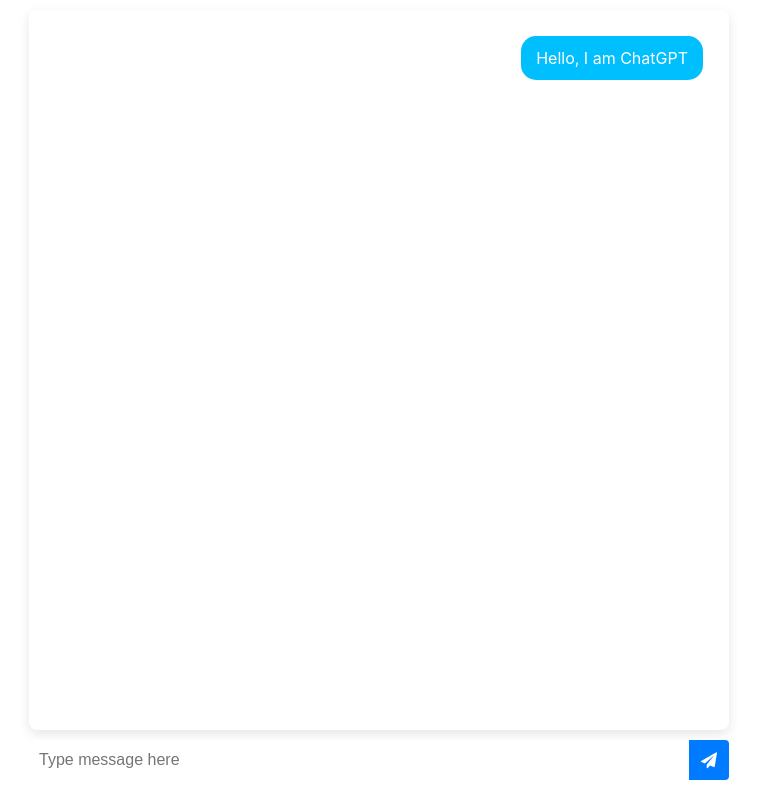
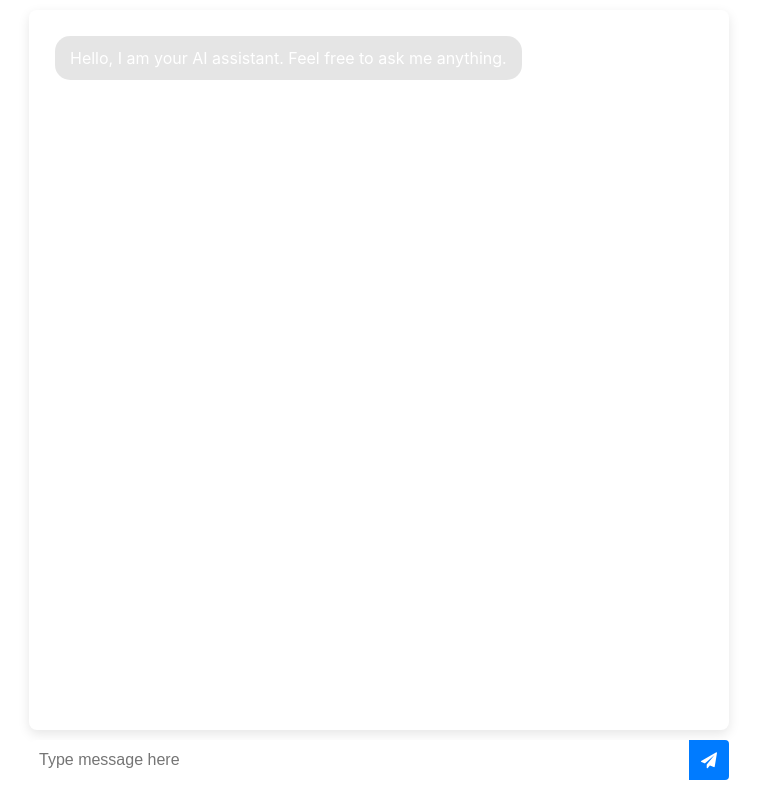
Before and after one commit to markprodehl/Chat-AI, a React (Vite) app: page / in a window 1280 px wide. Shown: the whole page, without its empty margins (261-1021 px from the left). Built offline with nearby package versions, Linux system fonts and the light colour scheme; no server answers.

Commit message:
Updated the greeting message to appear on the incoming message side of the view

```diff
--- a/src/App.jsx
+++ b/src/App.jsx
@@ -9,8 +9,9 @@
   const [typingText, setTypingText] = useState('');
   const [messages, setMessages] = useState([
     {
-      message: 'Hello, I am ChatGPT',
+      message: 'Hello, I am your AI assistant. Feel free to ask me anything.',
       sender: 'ChatGpt',
+      direction: 'incoming'
     },
   ]); // []
 
@@ -117,6 +118,7 @@
             {
               message: responseText,
               sender: 'ChatGPT',
+              direction: 'incoming'
             },
           ]);
           setTypingText('');
@@ -141,7 +143,7 @@
               <div
                 key={i}
                 className={`message ${
-                  message.sender === 'ChatGPT'
+                  message.direction === 'incoming'
                     ? 'message-incoming'
                     : 'message-outgoing'
                 }`}
```
